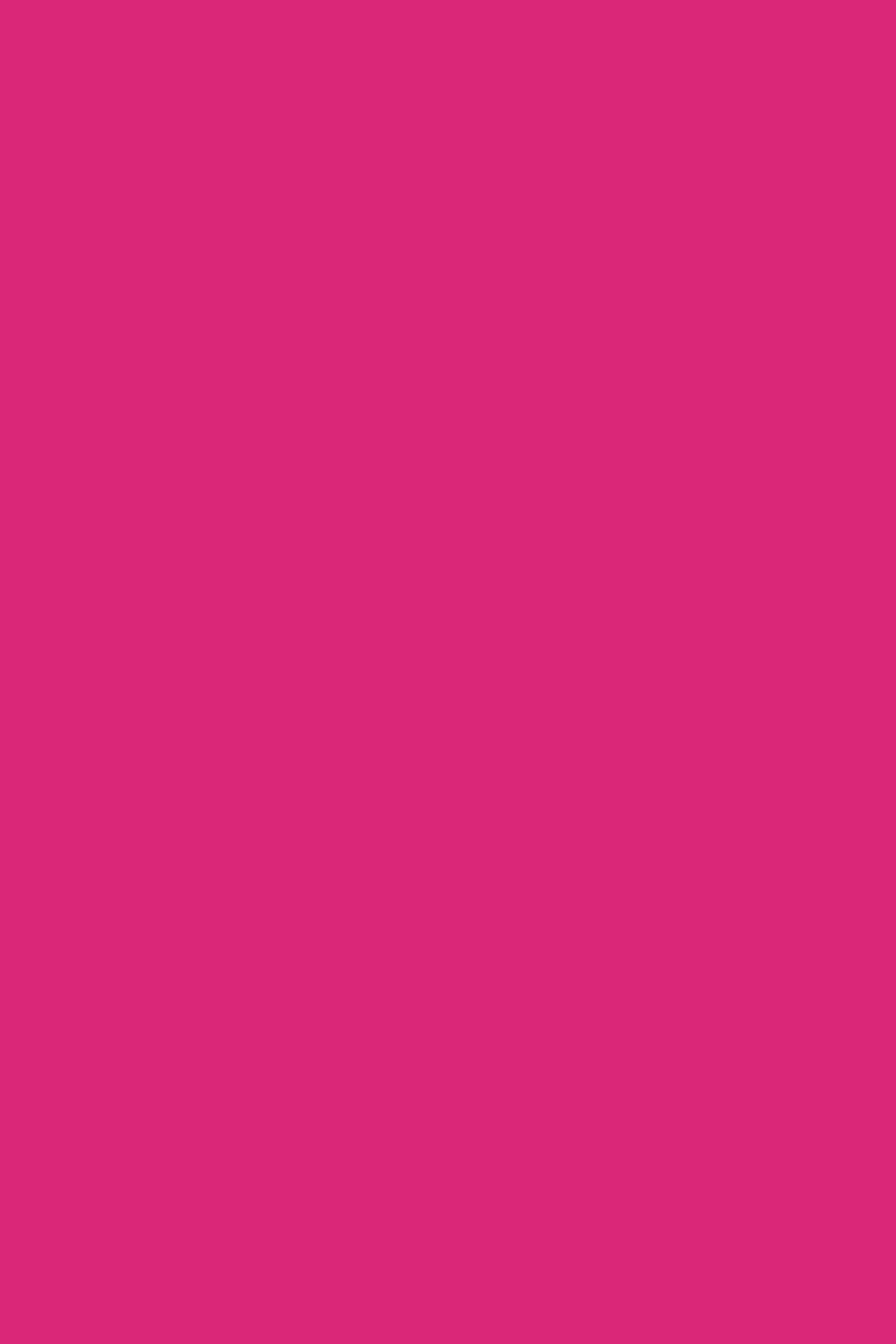
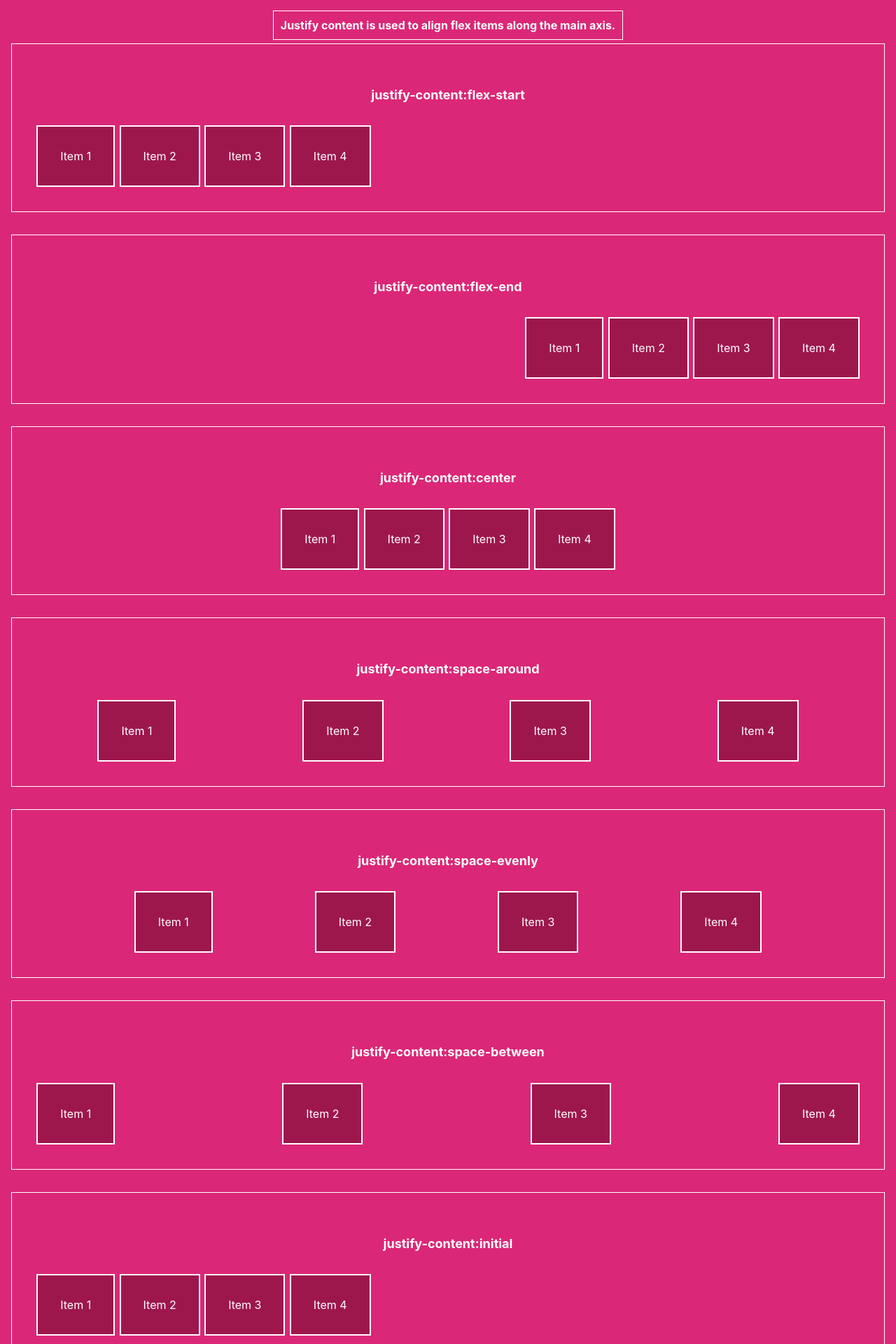
Before and after one commit to AditiJalaj/learning-flex, a React (Create React App) app: page /justifycontent in a window 1280 px wide. Shown: the part 440-2360 px from the top of the page at 70% size. Before the commit the page ends 800 px from the top, so only its background shows below. Built offline with nearby package versions, Linux system fonts and the light colour scheme.

Commit message:
justify-content

```diff
--- a/src/App.css
+++ b/src/App.css
@@ -1,7 +1,19 @@
 body{
   background-color: #DB2777;
   color: white;
+  text-align: center;
 }
+.container{
+  padding:10px;
+  margin:100px;
+}
+strong{
+  border: 1px solid white;
+  padding:10px;
+  margin:2rem;
+}
+
+/* flex-direction */
 .row{
   display: flex;
   flex-direction: row;
@@ -19,6 +31,38 @@ body{
   display: flex;
   flex-direction: column-reverse;
 }
+
+/* justify-content */
+.flex-start{
+  display: flex;
+  justify-content: flex-start;
+}
+
+.flex-end{
+  display: flex;
+  justify-content: flex-end;
+}
+.center{
+  display: flex;
+  justify-content:center;
+}
+.space-around{
+  display: flex;
+  justify-content:space-around;
+}
+.space-evenly{
+  display: flex;
+  justify-content:space-evenly;
+}
+.space-between{
+  display: flex;
+  justify-content:space-between;
+}
+.initial{
+  display: flex;
+  justify-content:initial;
+}
+
 .each{
   border:1px solid white;
   padding:2rem;
--- a/src/components/Flexdirection.js
+++ b/src/components/Flexdirection.js
@@ -3,6 +3,7 @@ import '../App.css'
 
 const Flexdirection = () => {
     return ( <>
+       <strong>The flex-direction property defines in which direction the container wants to stack the flex items.</strong>
         <div className="each">
     <h5 class="heading">flex-direction:row</h5>
     <div className="row">
--- a/src/components/JustifyContent.js
+++ b/src/components/JustifyContent.js
@@ -1,8 +1,82 @@
 import '../App.css'
 
 const JustifyContent = () => {
-    return ( <div>Justify Content
-        </div> );
+    return ( <>
+        <strong>Justify content is used to align flex items along the main axis.</strong>
+
+        <div className="each">
+    <h5 class="heading">justify-content:flex-start</h5>
+    <div className="flex-start">
+    <p>Item 1</p>
+    <p>Item 2</p>
+    <p>Item 3 </p>
+    <p>Item 4 </p>
+    </div>
+    </div>
+
+    <div className="each">
+    <h5 class="heading">justify-content:flex-end</h5>
+    <div className="flex-end">
+    <p>Item 1</p>
+    <p>Item 2</p>
+    <p>Item 3 </p>
+    <p>Item 4 </p>
+    </div>
+    </div>
+
+    <div className="each">
+    <h5 class="heading">justify-content:center</h5>
+    <div className="center">
+    <p>Item 1</p>
+    <p>Item 2</p>
+    <p>Item 3 </p>
+    <p>Item 4 </p>
+    </div>
+    </div>
+
+    <div className="each">
+    <h5 class="heading">justify-content:space-around</h5>
+    <div className="space-around">
+    <p>Item 1</p>
+    <p>Item 2</p>
+    <p>Item 3 </p>
+    <p>Item 4 </p>
+    </div>
+    </div>
+
+
+    <div className="each">
+    <h5 class="heading">justify-content:space-evenly</h5>
+    <div className="space-evenly">
+    <p>Item 1</p>
+    <p>Item 2</p>
+    <p>Item 3 </p>
+    <p>Item 4 </p>
+    </div>
+    </div>
+
+    <div className="each">
+    <h5 class="heading">justify-content:space-between</h5>
+    <div className="space-between">
+    <p>Item 1</p>
+    <p>Item 2</p>
+    <p>Item 3 </p>
+    <p>Item 4 </p>
+    </div>
+    </div>
+
+    <div className="each">
+    <h5 class="heading">justify-content:initial</h5>
+    <div className="initial">
+    <p>Item 1</p>
+    <p>Item 2</p>
+    <p>Item 3 </p>
+    <p>Item 4 </p>
+    </div>
+    </div>
+
+
+        </> );
 }
 
 export default JustifyContent;
```
